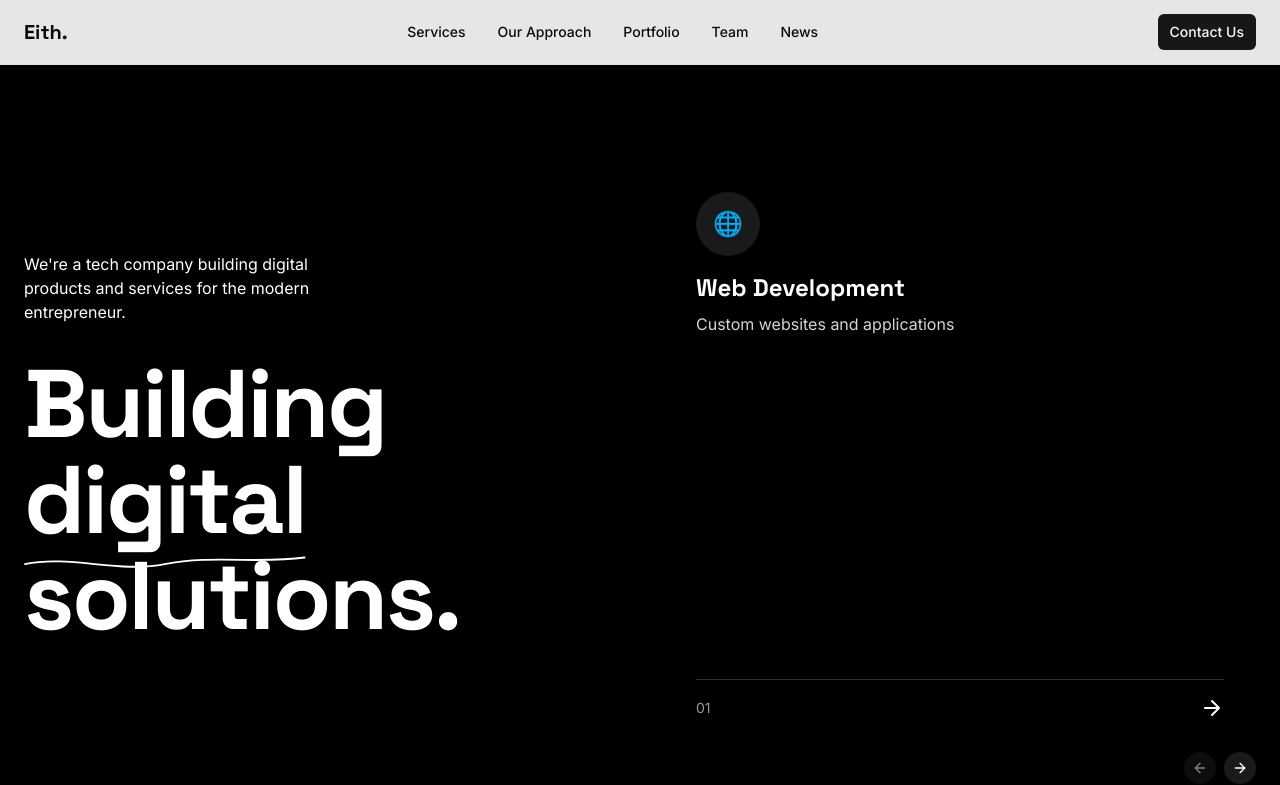
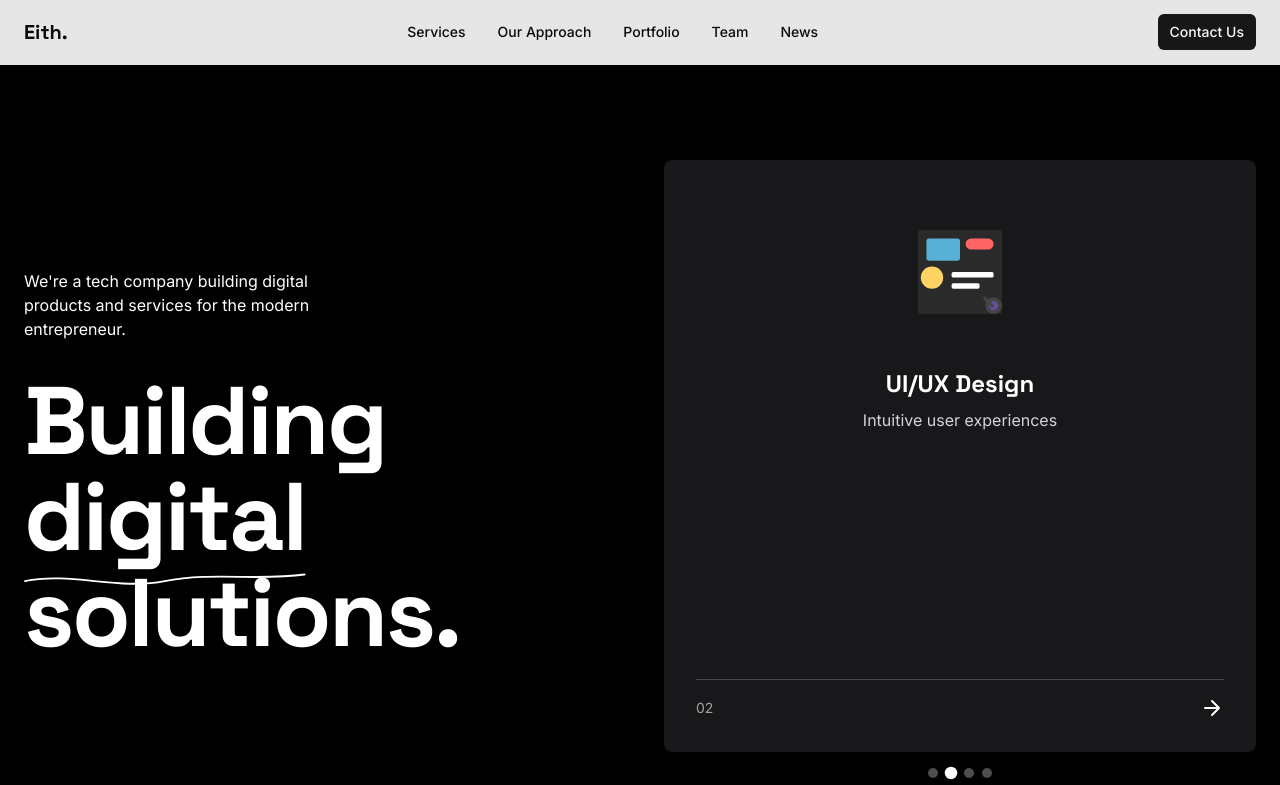
Before and after one commit to prudhvi9121/eith-solution-blueprint-kit, a React (Vite) app: page / in a window 1280 px wide. Shown: the top 785 px of the page. Built offline with nearby package versions, Linux system fonts and the light colour scheme.

Commit message:
Implement the plan

```diff
--- a/package.json
+++ b/package.json
@@ -44,6 +44,7 @@
     "clsx": "^2.1.1",
     "cmdk": "^1.0.0",
     "date-fns": "^3.6.0",
+    "embla-carousel-autoplay": "^8.0.0",
     "embla-carousel-react": "^8.3.0",
     "input-otp": "^1.2.4",
     "lucide-react": "^0.462.0",
--- a/src/components/Hero.tsx
+++ b/src/components/Hero.tsx
@@ -1,15 +1,21 @@
 
-import { useEffect } from "react";
+import { useEffect, useState } from "react";
 import {
   Carousel,
   CarouselContent,
   CarouselItem,
   CarouselPrevious,
-  CarouselNext
+  CarouselNext,
+  useCarousel
 } from "@/components/ui/carousel";
 import { cn } from "@/lib/utils";
+import AnimatedIllustration from "@/components/ui/carousel/AnimatedIllustration";
+import Autoplay from "embla-carousel-autoplay";
 
 const Hero = () => {
+  const [api, setApi] = useState(null);
+  const [currentIndex, setCurrentIndex] = useState(0);
+
   // Animation for content appearing on scroll
   useEffect(() => {
     const observer = new IntersectionObserver((entries) => {
@@ -34,28 +40,55 @@ const Hero = () => {
     };
   }, []);
 
+  // Update current slide index when carousel changes
+  useEffect(() => {
+    if (!api) return;
+
+    const onSelect = () => {
+      setCurrentIndex(api.selectedScrollSnap());
+    };
+
+    api.on("select", onSelect);
+    api.on("reInit", onSelect);
+
+    return () => {
+      api.off("select", onSelect);
+    };
+  }, [api]);
+
   const services = [
     {
       title: "Web Development",
       description: "Custom websites and applications",
-      bgColor: "bg-black"
+      bgColor: "bg-black",
+      type: "web" as const
     },
     {
       title: "UI/UX Design",
       description: "Intuitive user experiences",
-      bgColor: "bg-zinc-900"
+      bgColor: "bg-zinc-900",
+      type: "uiux" as const
     },
     {
       title: "Mobile Apps",
       description: "iOS and Android solutions",
-      bgColor: "bg-black"
+      bgColor: "bg-black",
+      type: "mobile" as const
     },
     {
       title: "Custom Software",
       description: "Tailored to your needs",
-      bgColor: "bg-zinc-900"
+      bgColor: "bg-zinc-900",
+      type: "software" as const
     }
   ];
+
+  // Configure autoplay plugin
+  const autoplayPlugin = Autoplay({
+    delay: 4000,
+    stopOnInteraction: false,
+    stopOnMouseEnter: true,
+  });
 
   return (
     <section className="bg-black text-white pt-32 pb-20 md:pt-40 md:pb-32">
@@ -81,27 +114,30 @@ const Hero = () => {
           </div>
 
           <div className="relative w-full aspect-square max-w-2xl mx-auto md:mx-0 animate-on-scroll">
-            <Carousel className="w-full">
+            <Carousel
+              className="w-full"
+              setApi={setApi}
+              plugins={[autoplayPlugin]}
+              opts={{
+                loop: true,
+              }}
+            >
               <CarouselContent>
                 {services.map((service, index) => (
                   <CarouselItem key={index}>
                     <div className={cn(
-                      "flex flex-col h-full aspect-square rounded-lg p-8 text-white",
-                      service.bgColor
+                      "flex flex-col h-full aspect-square rounded-lg p-8 text-white transition-all duration-500",
+                      service.bgColor,
+                      "hover:shadow-lg hover:shadow-white/10"
                     )}>
-                      <div className="mb-4 p-6 rounded-full bg-white/10 w-16 h-16 flex items-center justify-center">
-                        <span className="text-2xl">
-                          {index === 0 && "🌐"}
-                          {index === 1 && "🎨"}
-                          {index === 2 && "📱"}
-                          {index === 3 && "💻"}
-                        </span>
+                      <div className="mb-4 p-6 rounded-full w-40 h-40 mx-auto">
+                        <AnimatedIllustration type={service.type} />
                       </div>
 
-                      <h3 className="text-2xl font-display font-bold mb-2">
+                      <h3 className="text-2xl font-display font-bold mb-2 text-center">
                         {service.title}
                       </h3>
-                      <p className="text-gray-300">
+                      <p className="text-gray-300 text-center">
                         {service.description}
                       </p>
 
@@ -118,9 +154,26 @@ const Hero = () => {
                   </CarouselItem>
                 ))}
               </CarouselContent>
-              <div className="flex justify-end gap-2 mt-4">
-                <CarouselPrevious className="relative -left-0 bg-white/10 hover:bg-white/20 border-none text-white" />
-                <CarouselNext className="relative -right-0 bg-white/10 hover:bg-white/20 border-none text-white" />
+              <div className="flex flex-col gap-4 mt-4">
+                <div className="flex justify-center gap-2 mb-2">
+                  {services.map((_, index) => (
+                    <button
+                      key={index}
+                      onClick={() => api?.scrollTo(index)}
+                      className={cn(
+                        "w-2.5 h-2.5 rounded-full transition-all",
+                        currentIndex === index
+                          ? "bg-white scale-125"
+                          : "bg-white/30 hover:bg-white/50"
+                      )}
+                      aria-label={`Go to slide ${index + 1}`}
+                    />
+                  ))}
+                </div>
+                <div className="flex justify-end gap-2">
+                  <CarouselPrevious className="relative -left-0 bg-white/10 hover:bg-white/20 border-none text-white" />
+                  <CarouselNext className="relative -right-0 bg-white/10 hover:bg-white/20 border-none text-white" />
+                </div>
               </div>
             </Carousel>
           </div>
--- /dev/null
+++ b/src/components/ui/carousel/AnimatedIllustration.tsx
@@ -0,0 +1,234 @@
+
+import React from "react";
+import { cn } from "@/lib/utils";
+
+interface AnimatedIllustrationProps {
+  type: "web" | "uiux" | "mobile" | "software";
+  className?: string;
+}
+
+const AnimatedIllustration: React.FC<AnimatedIllustrationProps> = ({ type, className }) => {
+  return (
+    <div className={cn("w-full h-full relative", className)}>
+      {type === "web" && (
+        <svg
+          viewBox="0 0 200 200"
+          fill="none"
+          xmlns="http://www.w3.org/2000/svg"
+          className="w-full h-full"
+        >
+          {/* Browser window frame */}
+          <rect x="20" y="30" width="160" height="140" rx="5" fill="#2A2A2A" className="animate-fade-in" />
+          <rect x="20" y="30" width="160" height="20" rx="5" fill="#444444" />
+          <circle cx="35" cy="40" r="3" fill="#FF6464" />
+          <circle cx="45" cy="40" r="3" fill="#FFD264" />
+          <circle cx="55" cy="40" r="3" fill="#64D2FF" />
+
+          {/* URL bar */}
+          <rect x="65" y="35" width="100" height="10" rx="2" fill="#555555" />
+
+          {/* Content */}
+          <rect x="30" y="60" width="140" height="10" rx="2" fill="#64D2FF" className="animate-pulse" />
+          <rect x="30" y="80" width="80" height="10" rx="2" fill="#FFD264">
+            <animate
+              attributeName="width"
+              values="30;80;30"
+              dur="4s"
+              repeatCount="indefinite"
+            />
+          </rect>
+          <rect x="30" y="100" width="120" height="10" rx="2" fill="#FFFFFF">
+            <animate
+              attributeName="width"
+              values="60;120;60"
+              dur="5s"
+              repeatCount="indefinite"
+            />
+          </rect>
+          <rect x="30" y="120" width="100" height="10" rx="2" fill="#64D2FF">
+            <animate
+              attributeName="width"
+              values="80;100;80"
+              dur="6s"
+              repeatCount="indefinite"
+            />
+          </rect>
+          <rect x="30" y="140" width="60" height="10" rx="2" fill="#FF6464" />
+        </svg>
+      )}
+
+      {type === "uiux" && (
+        <svg
+          viewBox="0 0 200 200"
+          fill="none"
+          xmlns="http://www.w3.org/2000/svg"
+          className="w-full h-full"
+        >
+          {/* Canvas */}
+          <rect x="25" y="25" width="150" height="150" rx="5" fill="#2A2A2A" className="animate-fade-in" />
+
+          {/* Design Elements */}
+          <rect x="40" y="40" width="60" height="40" rx="5" fill="#64D2FF" opacity="0.8">
+            <animate
+              attributeName="opacity"
+              values="0.8;1;0.8"
+              dur="3s"
+              repeatCount="indefinite"
+            />
+          </rect>
+
+          <rect x="110" y="40" width="50" height="20" rx="10" fill="#FF6464">
+            <animate
+              attributeName="rx"
+              values="10;5;10"
+              dur="4s"
+              repeatCount="indefinite"
+            />
+          </rect>
+
+          <circle cx="50" cy="110" r="20" fill="#FFD264">
+            <animate
+              attributeName="r"
+              values="18;22;18"
+              dur="2s"
+              repeatCount="indefinite"
+            />
+          </circle>
+
+          <rect x="85" y="100" width="75" height="10" rx="3" fill="white" />
+          <rect x="85" y="120" width="50" height="10" rx="3" fill="white" />
+
+          {/* Design Tools */}
+          <circle cx="160" cy="160" r="15" fill="#444444" />
+          <circle cx="160" cy="160" r="8" fill="#8D5BFF" className="animate-pulse" />
+          <rect x="140" y="147" width="6" height="25" rx="3" fill="#444444" transform="rotate(-45 140 147)" />
+        </svg>
+      )}
+
+      {type === "mobile" && (
+        <svg
+          viewBox="0 0 200 200"
+          fill="none"
+          xmlns="http://www.w3.org/2000/svg"
+          className="w-full h-full"
+        >
+          {/* Phone */}
+          <rect x="70" y="20" width="60" height="160" rx="10" fill="#2A2A2A" className="animate-fade-in" />
+          <rect x="75" y="30" width="50" height="110" rx="2" fill="#111111" />
+
+          {/* App Screen */}
+          <rect x="80" y="35" width="40" height="8" rx="4" fill="#8D5BFF" />
+
+          <rect x="80" y="48" width="40" height="20" rx="2" fill="#64D2FF" className="animate-pulse" />
+
+          <rect x="80" y="73" width="18" height="18" rx="2" fill="#FF6464">
+            <animate
+              attributeName="fill"
+              values="#FF6464;#FF8264;#FF6464"
+              dur="3s"
+              repeatCount="indefinite"
+            />
+          </rect>
+
+          <rect x="102" y="73" width="18" height="18" rx="2" fill="#FFD264">
+            <animate
+              attributeName="fill"
+              values="#FFD264;#FFEA64;#FFD264"
+              dur="4s"
+              repeatCount="indefinite"
+            />
+          </rect>
+
+          <rect x="80" y="95" width="40" height="8" rx="2" fill="white" />
+          <rect x="80" y="107" width="30" height="8" rx="2" fill="white" />
+
+          {/* Home Button */}
+          <circle cx="100" cy="155" r="8" stroke="white" strokeWidth="1.5" />
+        </svg>
+      )}
+
+      {type === "software" && (
+        <svg
+          viewBox="0 0 200 200"
+          fill="none"
+          xmlns="http://www.w3.org/2000/svg"
+          className="w-full h-full"
+        >
+          {/* Gears */}
+          <circle cx="70" cy="100" r="30" fill="#444444" className="animate-fade-in">
+            <animateTransform
+              attributeName="transform"
+              type="rotate"
+              from="0 70 100"
+              to="360 70 100"
+              dur="15s"
+              repeatCount="indefinite"
+            />
+          </circle>
+
+          <circle cx="70" cy="100" r="20" fill="#2A2A2A" />
+
+          {/* Gear Teeth */}
+          {[0, 30, 60, 90, 120, 150, 180, 210, 240, 270, 300, 330].map((angle, i) => (
+            <rect
+              key={i}
+              x="65"
+              y="65"
+              width="10"
+              height="25"
+              rx="2"
+              fill="#444444"
+              transform={`rotate(${angle} 70 100)`}
+            />
+          ))}
+
+          {/* Second Gear */}
+          <circle cx="130" cy="100" r="25" fill="#64D2FF" className="animate-fade-in">
+            <animateTransform
+              attributeName="transform"
+              type="rotate"
+              from="360 130 100"
+              to="0 130 100"
+              dur="10s"
+              repeatCount="indefinite"
+            />
+          </circle>
+
+          <circle cx="130" cy="100" r="15" fill="#2A2A2A" />
+
+          {/* Small Gear Teeth */}
+          {[0, 45, 90, 135, 180, 225, 270, 315].map((angle, i) => (
+            <rect
+              key={i}
+              x="127"
+              y="70"
+              width="6"
+              height="20"
+              rx="2"
+              fill="#64D2FF"
+              transform={`rotate(${angle} 130 100)`}
+            />
+          ))}
+
+          {/* Connection Line */}
+          <line x1="85" y1="85" x2="115" y2="85" stroke="#FFD264" strokeWidth="2" strokeDasharray="4 2">
+            <animate
+              attributeName="y1"
+              values="85;90;85"
+              dur="3s"
+              repeatCount="indefinite"
+            />
+            <animate
+              attributeName="y2"
+              values="85;80;85"
+              dur="3s"
+              repeatCount="indefinite"
+            />
+          </line>
+        </svg>
+      )}
+    </div>
+  );
+};
+
+export default AnimatedIllustration;
--- a/src/components/ui/carousel/carousel.tsx
+++ b/src/components/ui/carousel/carousel.tsx
@@ -1,6 +1,7 @@
 
 import * as React from "react";
 import useEmblaCarousel from "embla-carousel-react";
+import Autoplay from "embla-carousel-autoplay";
 import { cn } from "@/lib/utils";
 import { CarouselContext } from "./carousel-context";
 import type { CarouselApi, CarouselProps } from "./types";
@@ -11,13 +12,14 @@ const Carousel = React.forwardRef<HTMLDivElement, CarouselProps>(
       orientation = "horizontal",
       opts,
       setApi,
-      plugins,
+      plugins = [],
       className,
       children,
       ...props
     },
     ref
   ) => {
+    // Add autoplay plugin to plugins array if it doesn't already include it
     const [carouselRef, api] = useEmblaCarousel(
       {
         ...opts,
--- a/src/components/ui/carousel/types.ts
+++ b/src/components/ui/carousel/types.ts
@@ -1,23 +1,24 @@
 
+import { EmblaOptionsType, EmblaPluginType } from "embla-carousel";
 import { UseEmblaCarouselType } from "embla-carousel-react";
 import { ComponentPropsWithoutRef, HTMLAttributes } from "react";
 import { Button } from "@/components/ui/button";
 
 type CarouselApi = UseEmblaCarouselType[1];
-type UseCarouselParameters = Parameters<typeof useEmblaCarousel>;
-type CarouselOptions = UseCarouselParameters[0];
-type CarouselPlugin = UseCarouselParameters[1];
+type UseCarouselParameters = UseEmblaCarouselType;
+type CarouselOptions = EmblaOptionsType;
+type CarouselPlugin = EmblaPluginType;
 
 export interface CarouselProps extends HTMLAttributes<HTMLDivElement> {
   opts?: CarouselOptions;
-  plugins?: CarouselPlugin;
+  plugins?: CarouselPlugin[];
   orientation?: "horizontal" | "vertical";
   setApi?: (api: CarouselApi) => void;
 }
 
 export interface CarouselContextProps extends CarouselProps {
-  carouselRef: ReturnType<typeof useEmblaCarousel>[0];
-  api: ReturnType<typeof useEmblaCarousel>[1];
+  carouselRef: UseEmblaCarouselType[0];
+  api: UseEmblaCarouselType[1];
   scrollPrev: () => void;
   scrollNext: () => void;
   canScrollPrev: boolean;
```
Also changed, not shown: 1 other file (tests, documents, lock files or other folders).
